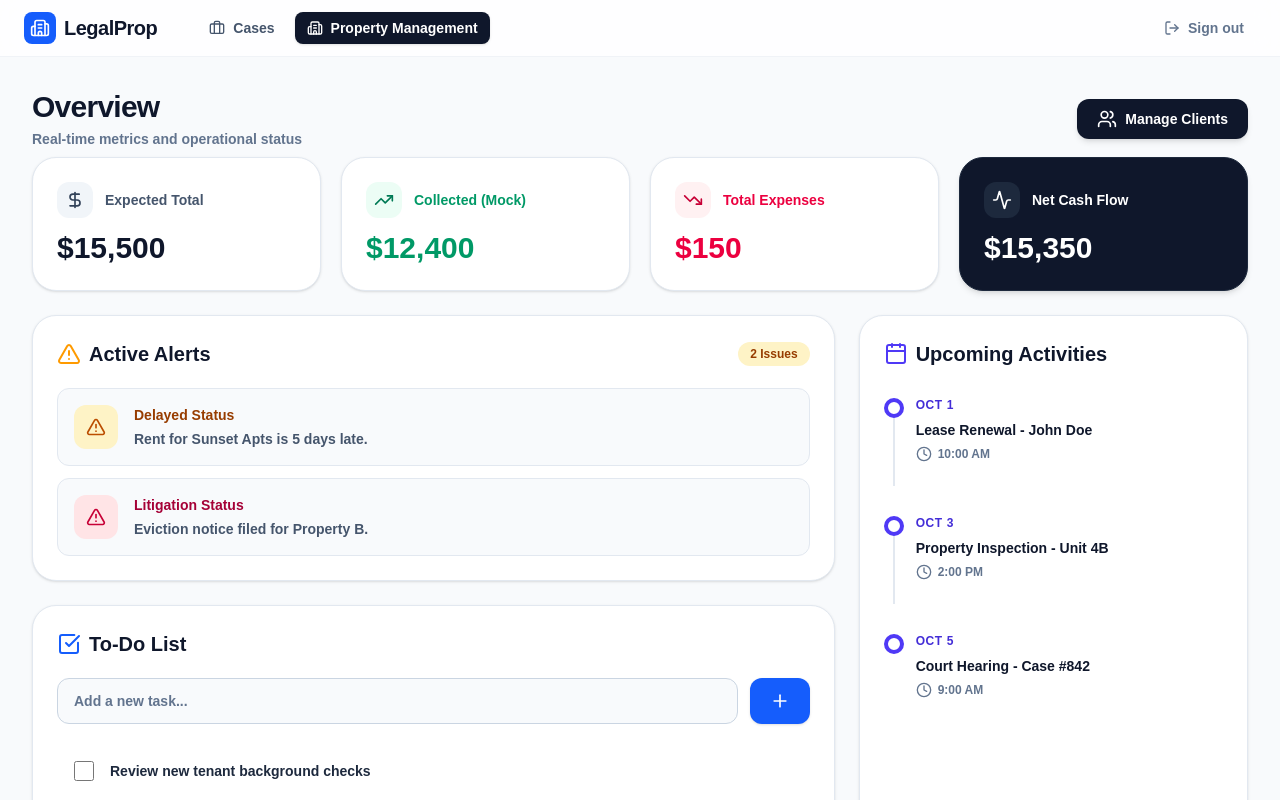
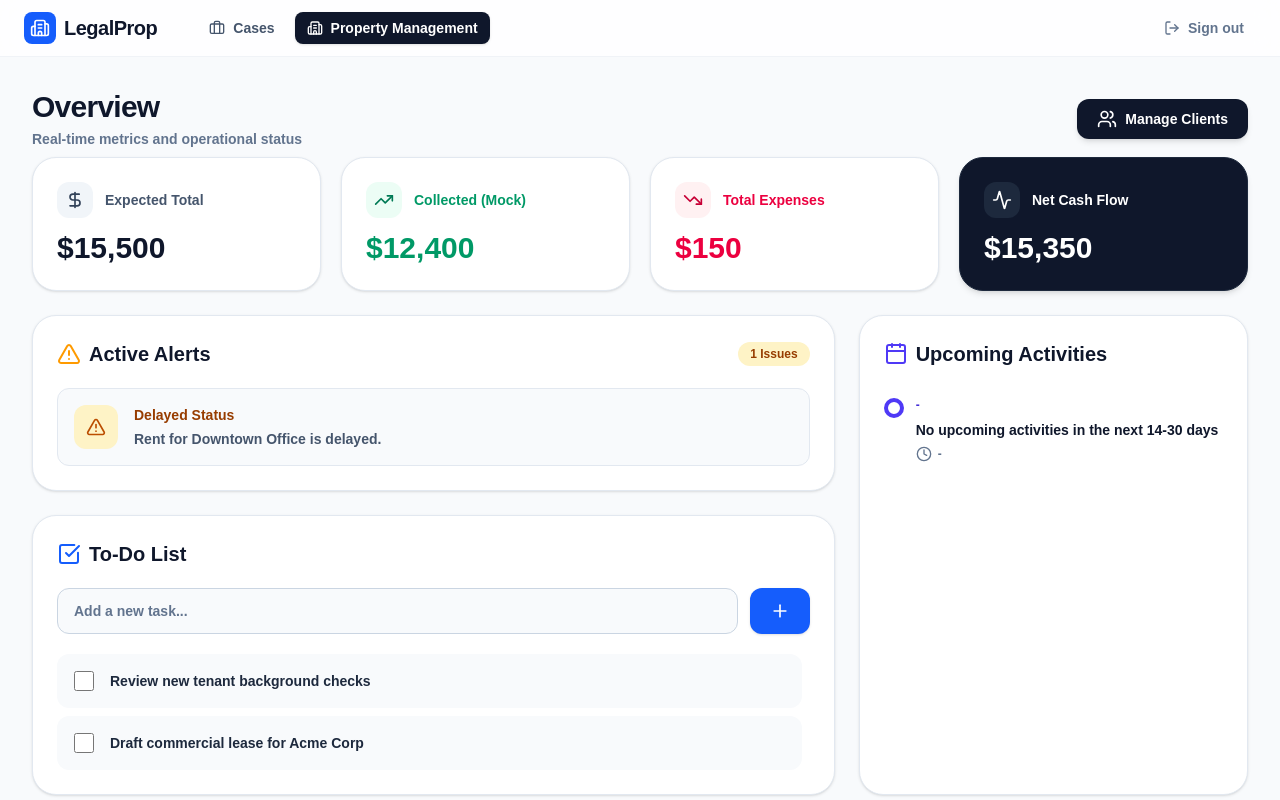
Before and after one commit to alhoulsy0/legal-property-management, a Next.js app: page /dashboard in a window 1280 px wide. Shown: the top 800 px of the page. Built offline with nearby package versions, Linux system fonts and the light colour scheme.

Commit message:
Make dashboard alerts and upcoming activities dynamic based on property contract dates, and make to-do tasks auto-remove

```diff
--- a/src/app/(dashboard)/dashboard/page.tsx
+++ b/src/app/(dashboard)/dashboard/page.tsx
@@ -8,32 +8,79 @@ import { useGlobal } from "../GlobalProvider";
 export default function DashboardPage() {
   const { properties } = useGlobal();
 
-  let expectedRevenue = properties.reduce((acc, curr) => acc + curr.revenue, 0);
+  let expectedRevenue = properties.reduce((acc, curr) => acc + (Number(curr.revenue) || 0), 0);
   let totalExpenses = properties.reduce((acc, curr) => {
-    return acc + (curr.expenses?.reduce((eAcc, eCurr) => eAcc + eCurr.amount, 0) || 0);
+    return acc + (curr.expenses?.reduce((eAcc, eCurr) => eAcc + (Number(eCurr.amount) || 0), 0) || 0);
   }, 0);
   let netCashFlow = expectedRevenue - totalExpenses;
 
-  let alerts = [
-    { id: 1, type: "delayed", message: "Rent for Sunset Apts is 5 days late.", priority: "medium" },
-    { id: 2, type: "litigation", message: "Eviction notice filed for Property B.", priority: "high" }
-  ];
+  // Dynamic Alerts
+  let alerts = [];
+  properties.forEach(p => {
+    if (p.status === "Delayed") {
+      alerts.push({ id: `d-${p.id}`, type: "delayed", message: `Rent for ${p.name} is delayed.`, priority: "medium" });
+    } else if (p.status === "Litigation") {
+      alerts.push({ id: `l-${p.id}`, type: "litigation", message: `Litigation ongoing for ${p.name}.`, priority: "high" });
+    }
+  });
 
-  let upcomingActivities = [
-    { id: 1, date: "Oct 1", title: "Lease Renewal - John Doe", time: "10:00 AM" },
-    { id: 2, date: "Oct 3", title: "Property Inspection - Unit 4B", time: "2:00 PM" },
-    { id: 3, date: "Oct 5", title: "Court Hearing - Case #842", time: "9:00 AM" },
-  ];
+  // Dynamic Upcoming Activities based on properties data
+  let upcomingActivities: any[] = [];
+  const today = new Date();
+
+  properties.forEach(p => {
+    if (p.nextRentDate) {
+      const rentDate = new Date(p.nextRentDate);
+      const diffDays = Math.ceil((rentDate.getTime() - today.getTime()) / (1000 * 60 * 60 * 24));
+      if (diffDays >= 0 && diffDays <= 14) { // within 2 weeks
+        upcomingActivities.push({
+          id: `rent-${p.id}`,
+          date: p.nextRentDate,
+          rawDate: rentDate,
+          title: `Rent Collection: ${p.name}`,
+          time: "9:00 AM"
+        });
+      }
+    }
+
+    if (p.endDate) {
+      const contractDate = new Date(p.endDate);
+      const diffDays = Math.ceil((contractDate.getTime() - today.getTime()) / (1000 * 60 * 60 * 24));
+      if (diffDays >= 0 && diffDays <= 30) { // within 30 days
+        upcomingActivities.push({
+          id: `contract-${p.id}`,
+          date: p.endDate,
+          rawDate: contractDate,
+          title: `Contract Expiry: ${p.name}`,
+          time: "10:00 AM"
+        });
+      }
+    }
+  });
+
+  // Sort activities by date ascending
+  upcomingActivities.sort((a, b) => a.rawDate.getTime() - b.rawDate.getTime());
+
+  if (upcomingActivities.length === 0) {
+    upcomingActivities.push({ id: "none", date: "-", rawDate: new Date(), title: "No upcoming activities in the next 14-30 days", time: "-" });
+  } else {
+    // limit to top 5
+    upcomingActivities = upcomingActivities.slice(0, 5);
+  }
 
   const [tasks, setTasks] = useState([
     { id: 1, text: "Review new tenant background checks", done: false },
-    { id: 2, text: "Send late payment notices for Sept", done: true },
     { id: 3, text: "Draft commercial lease for Acme Corp", done: false },
   ]);
   const [newTaskText, setNewTaskText] = useState("");
 
   const toggleTask = (id: number) => {
-    setTasks(tasks.map(t => t.id === id ? { ...t, done: !t.done } : t));
+    setTasks(tasks.map(t => t.id === id ? { ...t, done: true } : t));
+
+    // Auto-remove after a short delay so user sees the check animation
+    setTimeout(() => {
+      setTasks(current => current.filter(t => t.id !== id));
+    }, 400);
   };
 
   const addTask = (e: React.FormEvent) => {
@@ -113,7 +160,8 @@ export default function DashboardPage() {
               <span className="bg-amber-100 text-amber-800 text-xs font-extrabold px-3 py-1 rounded-full">{alerts.length} Issues</span>
             </div>
             <div className="grid gap-3">
-              {alerts.map((alert) => (
+              {alerts.length === 0 && <p className="text-sm font-bold text-slate-500 italic p-2">No active alerts.</p>}
+              {alerts.map((alert: any) => (
                 <div key={alert.id} className="p-4 rounded-xl border border-slate-200 bg-slate-50 flex items-start gap-4">
                   <div className={`p-3 rounded-xl shrink-0 ${alert.priority === "high" ? "bg-rose-100 text-rose-700" : "bg-amber-100 text-amber-700"}`}>
                     <AlertTriangle className="w-5 h-5" />
@@ -151,8 +199,9 @@ export default function DashboardPage() {
             </form>
 
             <div className="space-y-2 overflow-y-auto pr-2 custom-scrollbar">
+              {tasks.length === 0 && <p className="text-sm font-bold text-slate-500 italic p-2 text-center">All caught up!</p>}
               {tasks.map(task => (
-                <div key={task.id} className="flex items-center gap-4 p-4 rounded-xl hover:bg-slate-50 transition-colors border border-transparent hover:border-slate-200 cursor-pointer" onClick={() => toggleTask(task.id)}>
+                <div key={task.id} className={`flex items-center gap-4 p-4 rounded-xl transition-all duration-300 border border-transparent hover:border-slate-200 cursor-pointer ${task.done ? 'bg-slate-100 opacity-50 scale-95' : 'bg-slate-50 hover:bg-slate-100'}`} onClick={() => toggleTask(task.id)}>
                   <input type="checkbox" checked={task.done} readOnly className="w-5 h-5 rounded border-slate-300 text-blue-600 pointer-events-none" />
                   <span className={`text-sm font-bold ${task.done ? 'text-slate-400 line-through' : 'text-slate-800'}`}>{task.text}</span>
                 </div>
```
